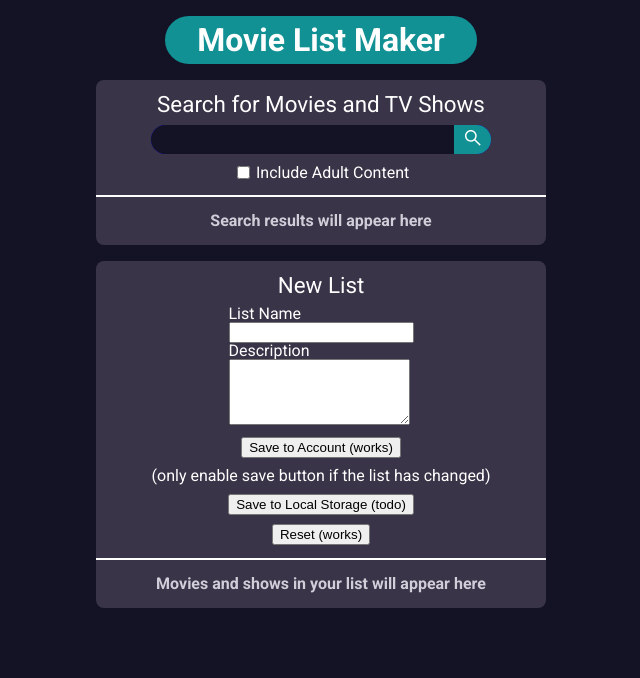
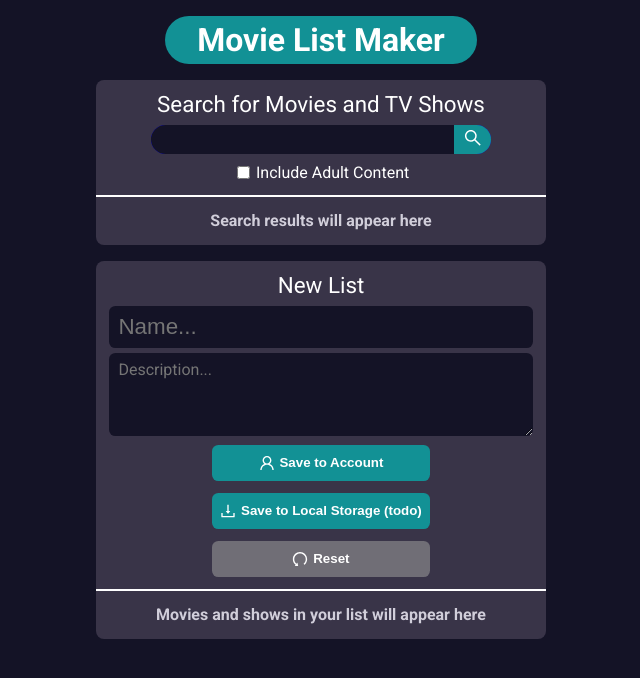
Before and after one commit to ReidCole/31_mongodb-movie-list-client, a Next.js app: page /newlist in a window 1280 px wide. Shown: the top 678 px of the page, without its empty margins (319-959 px from the left). Built offline with nearby package versions, Linux system fonts and the light colour scheme.

Commit message:
can edit list. added more styles

```diff
--- a/components/List/List.module.css
+++ b/components/List/List.module.css
@@ -16,26 +16,58 @@
   padding: 0.5rem;
 }
 
-.img {
+.header {
   display: flex;
-  width: 3.5rem;
-  flex-shrink: 0;
-  border-radius: 0.5rem;
-  overflow: hidden;
+  flex-direction: column;
+  gap: 1rem;
+  width: 100%;
 }
 
-.listHeader {
-  border-bottom: 0.15rem solid white;
+.detailsSection {
   width: 100%;
-  padding: 0.8rem;
   display: flex;
-  flex-direction: row;
-  align-items: center;
-  justify-content: space-between;
-  gap: 0.6rem;
+  flex-direction: column;
+  gap: 0.3rem;
 }
 
 .listTitle {
   font-size: var(--heading-font-size);
-  text-align: center;
 }
+
+.buttonSection {
+  display: flex;
+  flex-direction: column;
+  gap: 0.8rem;
+}
+
+.editTitle,
+.editDescription {
+  width: 100%;
+  border: none;
+  background-color: var(--clr-bg1);
+  color: white;
+  border-radius: 0.4rem;
+}
+.editTitle:focus,
+.editDescription:focus {
+  background-color: white;
+  color: black;
+  outline: none;
+}
+.editTitle {
+  padding: 0.5rem 0.6rem;
+  font-size: var(--heading-font-size);
+}
+.editDescription {
+  font: inherit;
+  padding: 0.6rem;
+  font-size: 1rem;
+}
+
+@media (min-width: 500px) {
+  .buttonSection {
+    display: grid;
+    grid-template-columns: 1fr 1fr 1fr;
+    gap: 0.5rem;
+  }
+}
--- /dev/null
+++ b/components/ListButton/ListButton.module.css
@@ -0,0 +1,30 @@
+.button {
+  display: flex;
+  flex-direction: row;
+  padding: 0.6rem 0.5rem;
+  align-items: center;
+  justify-content: center;
+  gap: 0.3rem;
+  background-color: var(--clr-primary);
+  color: var(--clr-text);
+  border: none;
+  border-radius: 0.4rem;
+  cursor: pointer;
+  font-weight: bold;
+}
+.button:hover,
+.button:focus {
+  outline: none;
+  background-color: var(--clr-primary-h);
+  color: black;
+}
+.button:disabled {
+  background-color: rgb(112, 110, 118);
+}
+.button:disabled:hover {
+  color: white;
+}
+
+.icon {
+  font-size: 1rem;
+}
--- /dev/null
+++ b/components/ListButton/ListButton.tsx
@@ -0,0 +1,18 @@
+import styles from "./ListButton.module.css";
+
+type Props = {
+  text: string;
+  Icon: React.ElementType;
+  onClick: () => void;
+  disabled?: boolean;
+};
+
+const ListButton: React.FC<Props> = ({ text, Icon, onClick, disabled }) => {
+  return (
+    <button disabled={disabled} className={styles.button} onClick={onClick}>
+      <Icon className={styles.icon} /> <p>{text}</p>
+    </button>
+  );
+};
+
+export default ListButton;
--- a/components/NewList/NewList.module.css
+++ b/components/NewList/NewList.module.css
@@ -25,3 +25,40 @@
   color: var(--clr-subtext);
   font-weight: bold;
 }
+
+.detailsSection {
+  width: 100%;
+  display: flex;
+  flex-direction: column;
+  gap: 0.3rem;
+}
+
+.editTitle,
+.editDescription {
+  width: 100%;
+  border: none;
+  background-color: var(--clr-bg1);
+  color: white;
+  border-radius: 0.4rem;
+}
+.editTitle:focus,
+.editDescription:focus {
+  background-color: white;
+  color: black;
+  outline: none;
+}
+.editTitle {
+  padding: 0.5rem 0.6rem;
+  font-size: var(--heading-font-size);
+}
+.editDescription {
+  font: inherit;
+  padding: 0.6rem;
+  font-size: 1rem;
+}
+
+.buttonSection {
+  display: flex;
+  flex-direction: column;
+  gap: 0.8rem;
+}
--- a/components/NewList/NewList.tsx
+++ b/components/NewList/NewList.tsx
@@ -1,9 +1,10 @@
-import { MinusCircleFilled } from "@ant-design/icons";
+import { MinusCircleFilled, UserOutlined, DownloadOutlined, UndoOutlined } from "@ant-design/icons";
 import axios from "axios";
 import { useRouter } from "next/router";
 import { useState } from "react";
 import { ListingType, ListType } from "../../pages/list/[id]";
 import Container from "../Container/Container";
+import ListButton from "../ListButton/ListButton";
 import Listing from "../Listing/Listing";
 import ListingButton from "../ListingButton/ListingButton";
 import styles from "./NewList.module.css";
@@ -45,7 +46,7 @@ const NewList: React.FC<Props> = ({
       listings: listings,
     };
     axios
-      .post("http://localhost:4000/savelist", newList)
+      .post("http://localhost:4000/createlist", newList)
       .then((res) => router.push(`/list/${res.data}`));
   }
 
@@ -54,24 +55,36 @@ const NewList: React.FC<Props> = ({
       header={
         <>
           <h2 className={styles.heading}>New List</h2>
-          <div>
-            <label className={styles.listNameLabel}>
-              <p>List Name</p>
-              <input type="text" value={listName} onChange={(e) => setListName(e.target.value)} />
-            </label>
-            <label className={styles.listNameLabel}>
-              <p>Description</p>
-              <textarea
-                value={listDescription}
-                onChange={(e) => setListDescription(e.target.value)}
-                rows={4}
-              />
-            </label>
+          <div className={styles.detailsSection}>
+            <input
+              className={styles.editTitle}
+              type="text"
+              value={listName}
+              placeholder="Name..."
+              onChange={(e) => setListName(e.target.value)}
+            />
+            <textarea
+              className={styles.editDescription}
+              value={listDescription}
+              onChange={(e) => setListDescription(e.target.value)}
+              rows={4}
+              placeholder="Description..."
+            />
           </div>
-          <button onClick={saveToAccount}>Save to Account (works)</button>
-          <p>(only enable save button if the list has changed)</p>
-          <button>Save to Local Storage (todo)</button>
-          <button onClick={() => setListings([])}>Reset (works)</button>
+          <div className={styles.buttonSection}>
+            <ListButton text="Save to Account" Icon={UserOutlined} onClick={saveToAccount} />
+            <ListButton
+              text="Save to Local Storage (todo)"
+              Icon={DownloadOutlined}
+              onClick={() => {}}
+            />
+            <ListButton
+              text="Reset"
+              Icon={UndoOutlined}
+              onClick={() => setListings([])}
+              disabled={listings.length === 0}
+            />
+          </div>
         </>
       }
       body={
--- a/components/SearchSection/SearchSection.module.css
+++ b/components/SearchSection/SearchSection.module.css
@@ -68,11 +68,10 @@
   width: 2.5rem;
   font-size: 1.1rem;
 }
-.searchButton:hover {
-  background-color: var(--clr-primary-h);
-}
+.searchButton:hover,
 .searchButton:focus {
   background-color: var(--clr-primary-h);
+  color: black;
   outline: none;
 }
 
```
Also changed, not shown: components/List/List.tsx (+75 -38 lines), pages/list/[id].tsx (+32 -1 lines).
